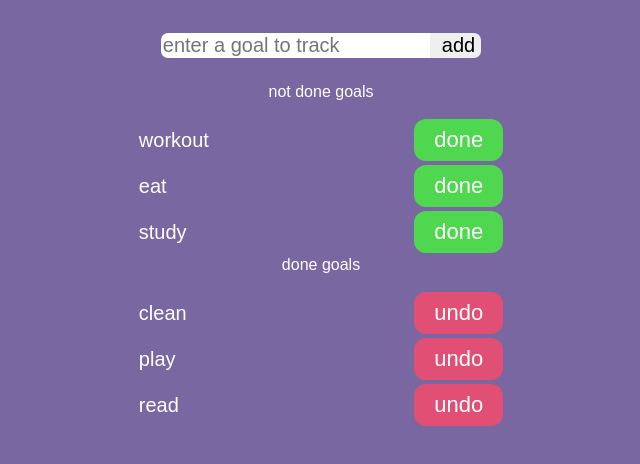
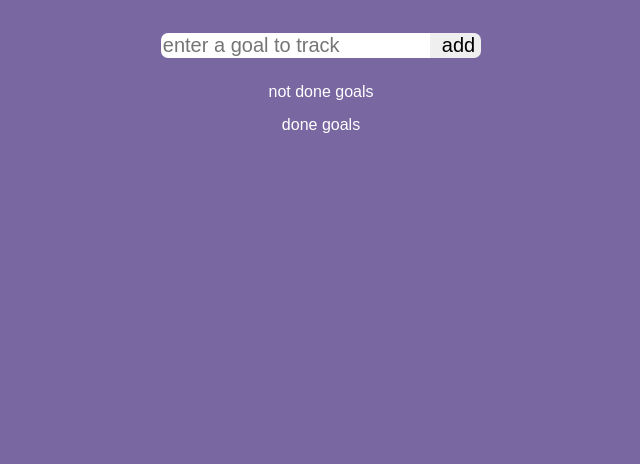
Before and after one commit to jwnbt/rwflb, a React (Create React App) app: page / in a window 1280 px wide. Shown: the top 464 px of the page, without its empty margins (319-959 px from the left). Built offline with nearby package versions, Linux system fonts and the light colour scheme.

Commit message:
removed data obj, add math.random for pkey for POC purpose

```diff
--- a/src/App.js
+++ b/src/App.js
@@ -1,20 +1,11 @@
 import { useState } from "react";
 import "./App.css";
-
-const data = [
-  { pkey: 1, name: "workout", done: false, data: null },
-  { pkey: 2, name: "eat", done: false, data: null },
-  { pkey: 3, name: "study", done: false, data: null },
-  { pkey: 4, name: "clean", done: true, data: "20220313" },
-  { pkey: 5, name: "play", done: true, data: "20220313" },
-  { pkey: 6, name: "read", done: true, data: "20220313" }
-];
 
 function AddAGoal({ onAdd }) {
   const [goal, setGoal] = useState("");
   const handleSubmit = (event) => {
     event.preventDefault();
-    goal !== "" && onAdd({ name: goal });
+    goal !== "" && onAdd({ pkey: Math.random(), name: goal, done: false, date: null });
     setGoal("");
   };
   const handleChange = (event) => setGoal(event.target.value);
@@ -27,49 +18,22 @@ function AddAGoal({ onAdd }) {
 }
 
 function GoalsConsole() {
-  const [goals, setGoals] = useState(data);
+  const [goals, setGoals] = useState([]);
   const handleAdd = (goal) => {
     setGoals((prevGoals) => [...prevGoals, goal]);
   };
   const handleClick = (goal) => {
     goal.done = !goal.done;
-    setGoals([...goals.filter((g) => g.pkey !== goal.pkey), goal]);
+    setGoals((prevGoals) => [...prevGoals.filter((g) => g.pkey !== goal.pkey), goal]);
   };
   return (
     <div className="console">
       <AddAGoal onAdd={handleAdd} />
       <div className="label">{"not done goals"}</div>
-      <NotDoneGoalTable notDoneGoals={goals.filter((goal) => !goal.done)} onAction={handleClick} />
+      <NotDoneGoalTable goals={goals.filter((g) => !g.done)} onAction={handleClick} />
       <div className="label">{"done goals"}</div>
-      <DoneGoalTable doneGoals={goals.filter((goal) => goal.done)} onAction={handleClick} />
+      <DoneGoalTable goals={goals.filter((g) => g.done)} onAction={handleClick} />
     </div>
-  );
-}
-
-function NotDoneGoalTable({ notDoneGoals, onAction }) {
-  return <GoalsTable goals={notDoneGoals.filter((goal) => !goal.done)} onAction={onAction} />;
-}
-function DoneGoalTable({ doneGoals, onAction }) {
-  return <GoalsTable goals={doneGoals.filter((goal) => goal.done)} onAction={onAction} />;
-}
-
-function GoalRow({ goal, onAction }) {
-  return (
-    <tr className="goal-row ">
-      <td>{goal.name}</td>
-      <td>
-        {!goal.done && (
-          <button className="done-btn" onClick={() => onAction(goal)}>
-            {"done"}
-          </button>
-        )}
-        {goal.done && (
-          <button className="undo-btn" onClick={() => onAction(goal)}>
-            {"undo"}
-          </button>
-        )}
-      </td>
-    </tr>
   );
 }
 
@@ -85,6 +49,36 @@ function GoalsTable({ goals, onAction }) {
   );
 }
 
+function NotDoneGoalTable({ goals, onAction }) {
+  return <GoalsTable goals={goals.filter((g) => !g.done)} onAction={onAction} />;
+}
+function DoneGoalTable({ goals, onAction }) {
+  return <GoalsTable goals={goals.filter((g) => g.done)} onAction={onAction} />;
+}
+
+function GoalRow({ goal, onAction }) {
+  const handleClick = () => {
+    onAction(goal);
+  };
+  return (
+    <tr className="goal-row ">
+      <td>{goal.name}</td>
+      <td>
+        {!goal.done && <GoalActionButton type="done" onClick={handleClick} />}
+        {goal.done && <GoalActionButton type="undo" onClick={handleClick} />}
+      </td>
+    </tr>
+  );
+}
+
+function GoalActionButton({ type, onClick }) {
+  return (
+    <button className={`${type}-btn`} onClick={onClick}>
+      {type}
+    </button>
+  );
+}
+
 function App() {
   return (
     <div className="app">
```
